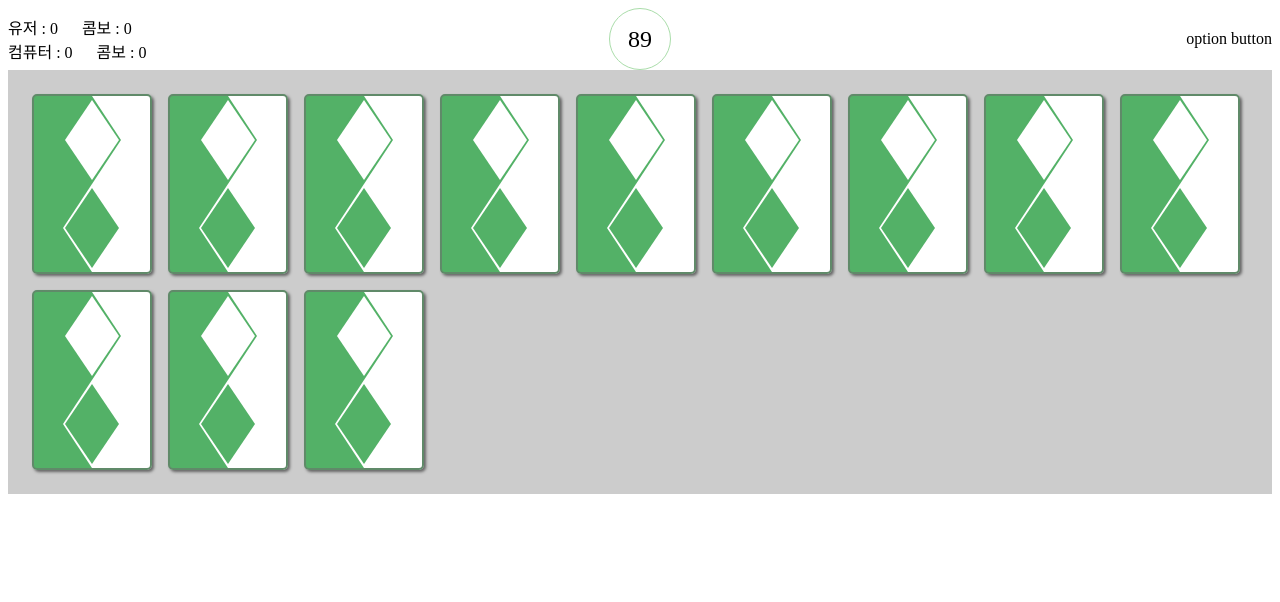
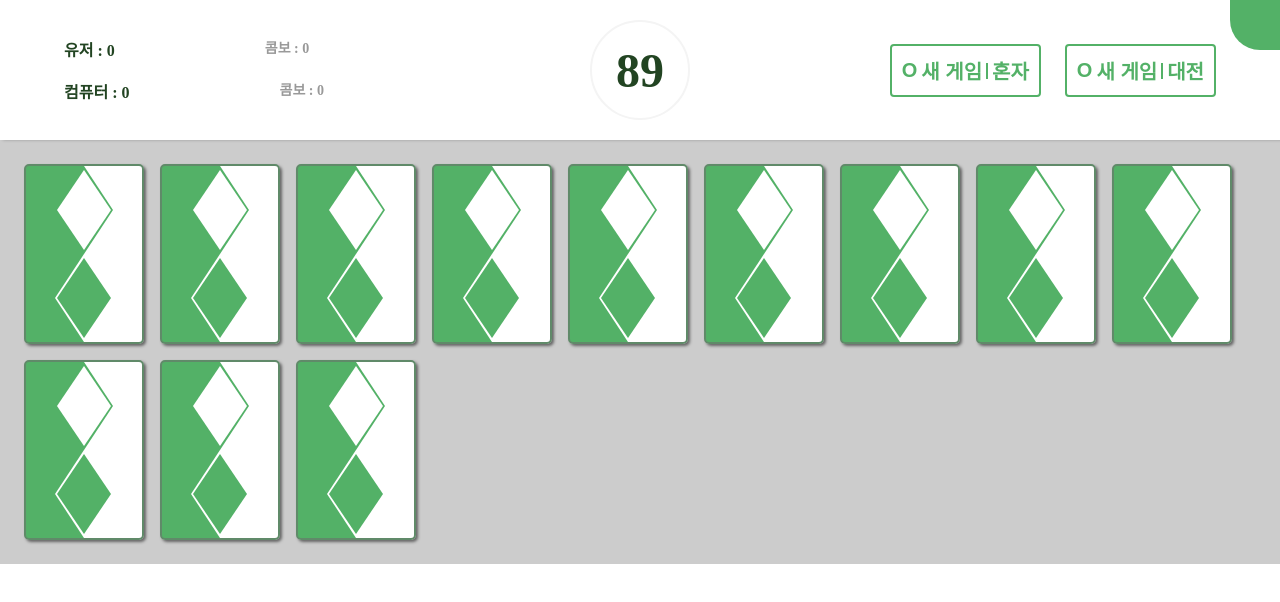
Before and after one commit to uauu89/cardMatch2, a React (Vite) app: page / in a window 1280 px wide. Shown: the top 602 px of the page. Built offline with nearby package versions, Linux system fonts and the light colour scheme.

Commit message:
wip layout

```diff
--- a/src/App.tsx
+++ b/src/App.tsx
@@ -3,6 +3,7 @@ import GameBoard from './component/GameBoard/GameBoard'
 import Settings from './component/Settings/Settings'
 import GameButton from './ui/GameButton'
 
+import "./CSS/common.css"
 function App() {
 
     return (
--- /dev/null
+++ b/src/CSS/common.css
@@ -0,0 +1,11 @@
+*{
+    box-sizing: border-box;
+}
+
+body{
+    margin: 0;
+    padding: 0;
+    font-family: "Pretendard";
+    /* font-family: "Noto Sans KR"; */
+
+}
--- a/src/component/GameBoard/GameBoard.css
+++ b/src/component/GameBoard/GameBoard.css
@@ -6,4 +6,6 @@
     flex-wrap: wrap;
 
     padding: 24px;
+
+    margin-top: 140px;
 }
--- a/src/component/GameBoard/GameBoard.tsx
+++ b/src/component/GameBoard/GameBoard.tsx
@@ -53,7 +53,7 @@ export default function GameBoard(){
 
 
     */
-    const changeCardState = (index: number) => {
+    const changeCardState = (index: number, ) => {
         setCards_opend(prev => {
             const newState = [...prev];
             newState[index] = true;
@@ -86,7 +86,7 @@ export default function GameBoard(){
                     key={index}
                     cardNumber={number}
                     opend={cards_opend[index]}
-                    onClick={()=>changeCardState(index, true)}
+                    onClick={()=>changeCardState(index)}
                 />
             )
             )}
--- a/src/component/GameHUD/GameHUD.css
+++ b/src/component/GameHUD/GameHUD.css
@@ -5,8 +5,39 @@
     align-items: center;
     display: grid;
     grid-template-columns: 1fr fit-content(100%) 1fr;
+
+    padding: 0 5%;
+
+    position: fixed;
+    top: 0;
+    left: 0;
+    right: 0;
+    z-index: 1;
+    background-color: #FFF;
+    box-shadow: 3px 0 3px rgba(0, 0, 0, .25);
+
 }
 
-.temp{
-    text-align: right;
+.GameButton__container{
+    display: flex;
+    align-items: center;
+    column-gap: 24px;
+    justify-content: flex-end;
 }
+
+
+.SettingButton{
+
+    width: 50px;
+    height: 50px;
+    position: absolute;
+    right: 0;
+    top: 0;
+    background-color: var(--color_main);
+    border: 0;
+    border-bottom-left-radius: 30px;
+    cursor: pointer;
+
+
+
+}
--- a/src/component/GameHUD/GameHUD.tsx
+++ b/src/component/GameHUD/GameHUD.tsx
@@ -2,6 +2,7 @@ import Score from "./Score";
 import Timer from "./Timer";
 
 import "./GameHUD.css";
+import GameButton from "../../ui/GameButton";
 
 const GameHUD = ()=>{
 
@@ -9,9 +10,12 @@ const GameHUD = ()=>{
         <div className="GameHUD">
             <Score />
             <Timer />
-            <div className="temp">
-                option button
+            <div className="GameButton__container">
+                <GameButton gameMode="single"/>
+                <GameButton gameMode="vs"/>
             </div>
+
+            <button type="button" className="SettingButton"></button>
 
         </div>
     )
--- a/src/component/GameHUD/Score.css
+++ b/src/component/GameHUD/Score.css
@@ -1,11 +1,25 @@
 .Score{
+    display: flex;
+    flex-direction: column;
+    height: 140px;
+    justify-content: space-evenly;
+    /* margin-left: 5%; */
+    padding: 20px 0;
 
+    :where(.score__row){
+        display: flex;
+        column-gap: 150px;
+    }
+
+    :where(.scoreDisplay__score){
+        color: #242;
+        font-weight: 700;
+        font-size: 16px;
+
+    }
+    :where(.scoreDisplay__combo){
+        color: #999;
+        font-weight: 700;
+        font-size: 14px;
+    }
 }
-
-.score__row{
-    display: flex;
-    column-gap: 24px;
-}
-
-.scoreDisplay__score{}
-.scoreDisplay__combo{}
--- a/src/component/GameHUD/Timer.css
+++ b/src/component/GameHUD/Timer.css
@@ -1,10 +1,19 @@
 .Timer{
+    border: 2px solid #f4f4f4;
     border-radius: 50%;
-    border: 1px solid #ada;
-    width: 60px;
+    width: 100px;
     aspect-ratio: 1 / 1;
+
+    font-size: 48px;
+    color: #242;
+    font-weight: 700;
+    font-variant-numeric: tabular-nums;
+
     display: flex;
     justify-content: center;
     align-items: center;
-    font-size: 24px;
+
+    position: relative;
+
+    /* box-shadow: inset 0 0 8px 0 #070; */
 }
--- a/src/ui/GameButton.css
+++ b/src/ui/GameButton.css
@@ -12,6 +12,9 @@
     padding: 10px;
     background-color: #FFF;
     cursor: pointer;
+    font-weight: 700;
+    flex-shrink: 0;
+    white-space: nowrap;
 
 
     .btn__gameMode{
--- a/src/ui/GameButton.tsx
+++ b/src/ui/GameButton.tsx
@@ -1,12 +1,21 @@
 import "./GameButton.css"
 
-const GameButton = ()=>{
+
+interface GameButtonProps {
+    gameMode: string;
+}
+
+
+
+const GameButton = ({gameMode} : GameButtonProps)=>{
 
     return(
         <button type="button" className="GameButton">
             <span className="btn__icon">O</span>
             <span className="btn__name">새 게임</span>
-            <span className="btn__gameMode">혼자</span>
+            <span className="btn__gameMode">
+                {gameMode==="single"? "혼자" : "대전"}
+            </span>
         </button>
 
     )
```
